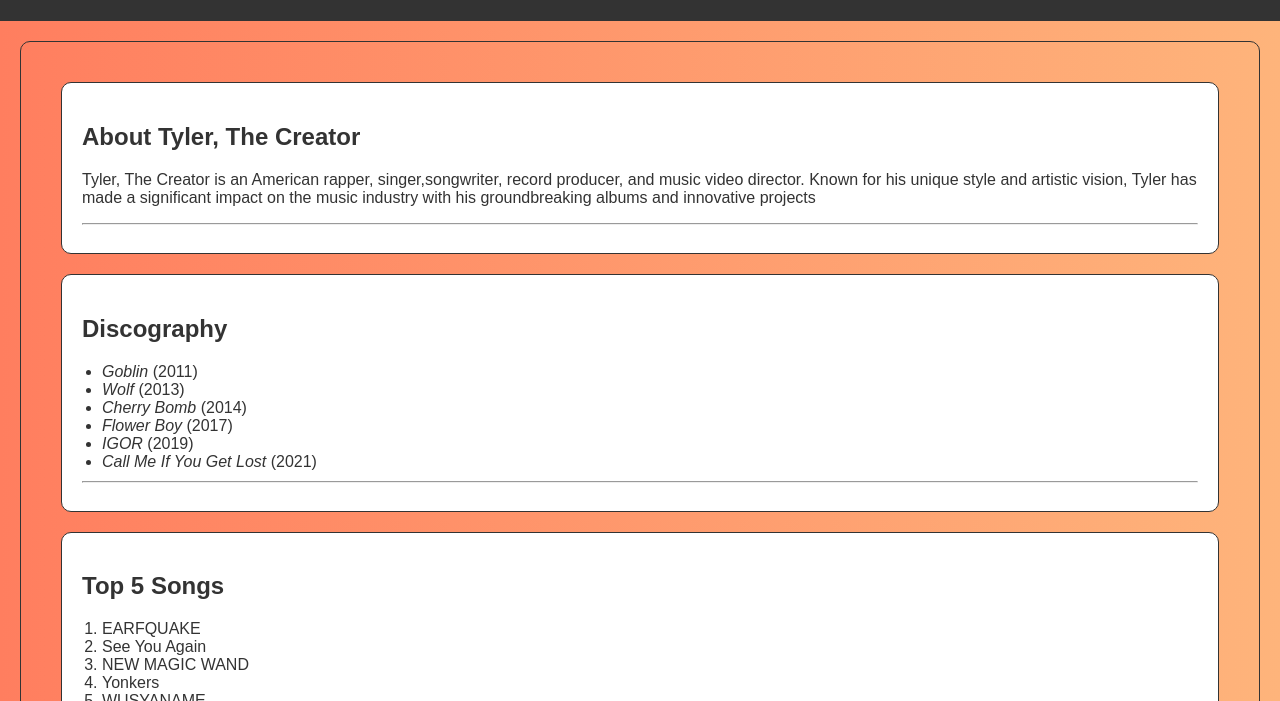
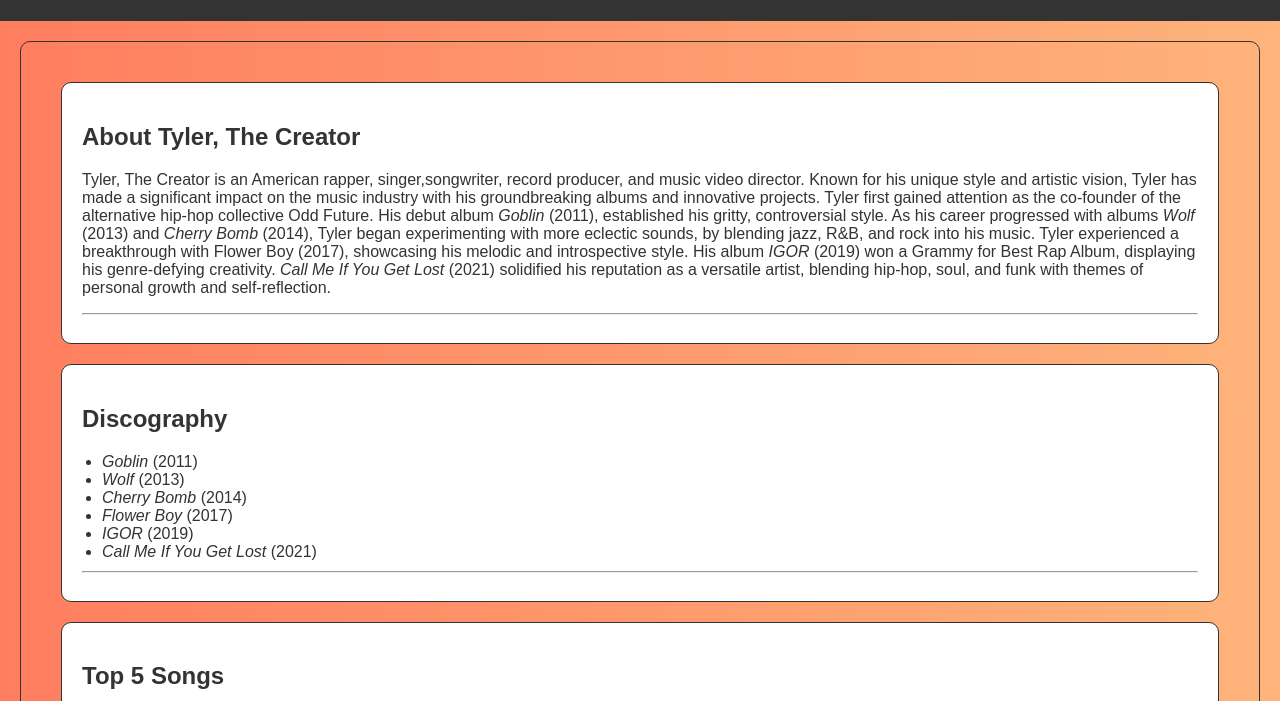
Before and after one commit to Davidm234/HTML-Project, a plain HTML site: page tyler_project.html in a window 1280 px wide. Shown: the part 99-800 px from the top of the page. Drawn offline with Linux system fonts and the light colour scheme; a web font is replaced by a local one.

Commit message:
Update tyler_project.html

```diff
--- a/tyler_project.html
+++ b/tyler_project.html
@@ -15,7 +15,14 @@
                 <p>Tyler, The Creator is an American rapper, singer,songwriter, record producer,
                     and music video director. Known for his unique style and artistic vision,
                     Tyler has made a significant impact on the music industry with his groundbreaking
-                    albums and innovative projects </p>
+                    albums and innovative projects. Tyler first gained attention as the co-founder
+                    of the alternative hip-hop collective Odd Future. His debut album <em>Goblin</em> (2011), established
+                    his gritty, controversial style. As his career progressed with albums <em>Wolf</em> (2013) and <em>Cherry Bomb</em> (2014),
+                    Tyler began experimenting with more eclectic sounds, by blending jazz, R&B, and rock into his music. Tyler
+                    experienced a breakthrough with Flower Boy (2017), showcasing his melodic and introspective style. His album
+                    <em>IGOR</em> (2019) won a Grammy for Best Rap Album, displaying his genre-defying creativity. <em>Call Me If You
+                    Get Lost</em> (2021) solidified his reputation as a versatile artist, blending hip-hop, soul, and funk with themes
+                    of personal growth and self-reflection. </p>
                 <hr>
                 </section>
 
```
